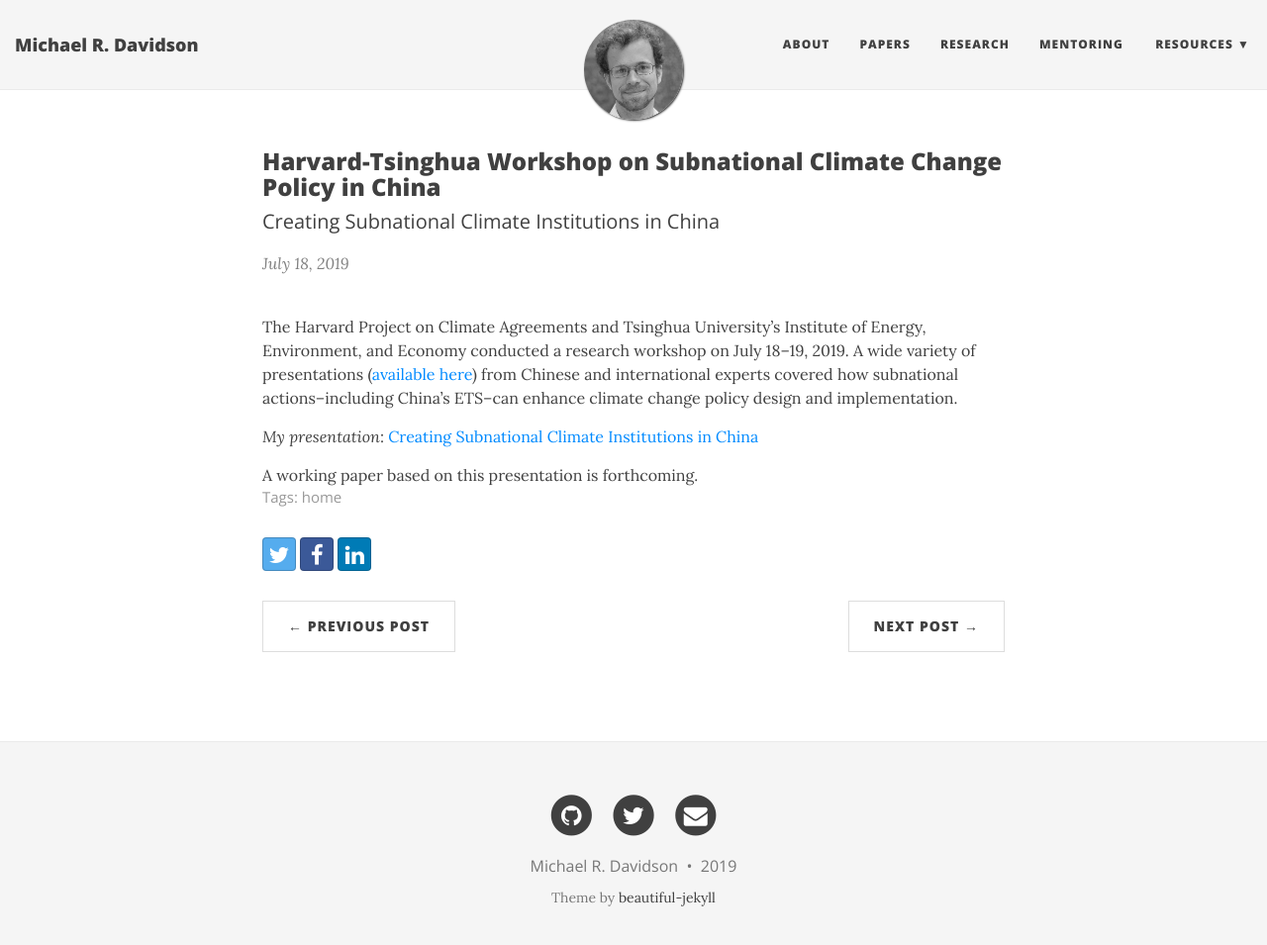
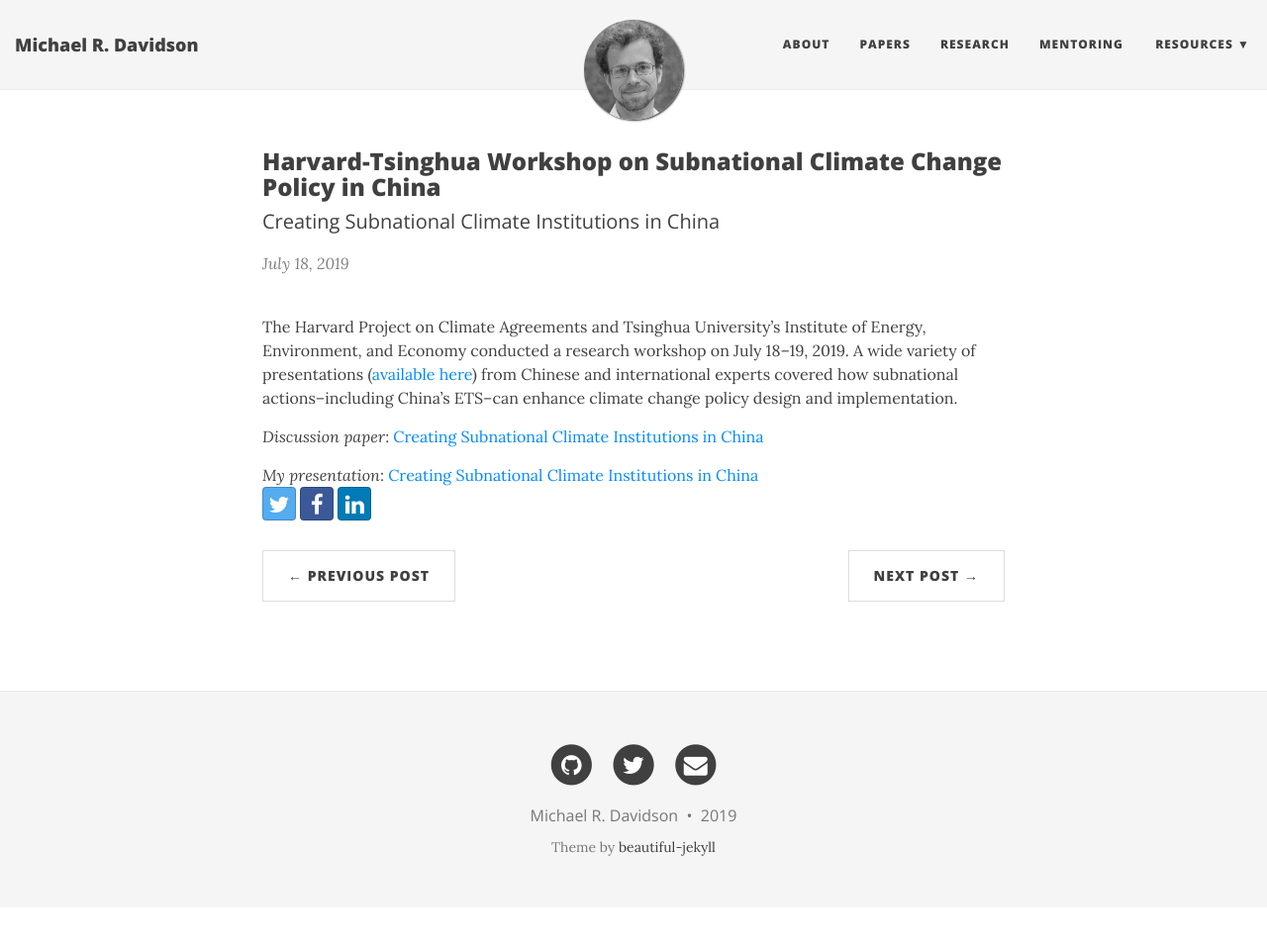
Before and after one commit to east-winds/east-winds.github.io, a Jekyll site: the page built from _posts/2019-07-18-harvard-tsinghua-china-subnational-climate-institutions.md, in a window 1280 px wide and 968 px high. Shown: the top 955 px of the window at 99% size. Built offline with Jekyll 4.4.1, drawn with Linux system fonts in a browser that asks for light colours; nearby versions of some CDN libraries.

Commit message:
subnational climate paper link

```diff
--- a/_posts/2019-07-18-harvard-tsinghua-china-subnational-climate-institutions.md
+++ b/_posts/2019-07-18-harvard-tsinghua-china-subnational-climate-institutions.md
@@ -2,12 +2,12 @@
 layout: post
 title: "Harvard-Tsinghua Workshop on Subnational Climate Change Policy in China"
 subtitle: "Creating Subnational Climate Institutions in China"
-tags: [home]
+tags:
 
 ---
 
 The Harvard Project on Climate Agreements and Tsinghua University’s Institute of Energy, Environment, and Economy conducted a research workshop on July 18–19, 2019. A wide variety of presentations ([available here](https://www.belfercenter.org/publication/harvard-project-conducts-research-workshop-beijing)) from Chinese and international experts covered how subnational actions--including China's ETS--can enhance climate change policy design and implementation.
 
+_Discussion paper_: [Creating Subnational Climate Institutions in China](/2019-12-18-subnational-china-climate-institutions/)
+
 _My presentation_: [Creating Subnational Climate Institutions in China](https://www.belfercenter.org/sites/default/files/files/publication/3-davidson.pdf)
-
-A working paper based on this presentation is forthcoming.
```
